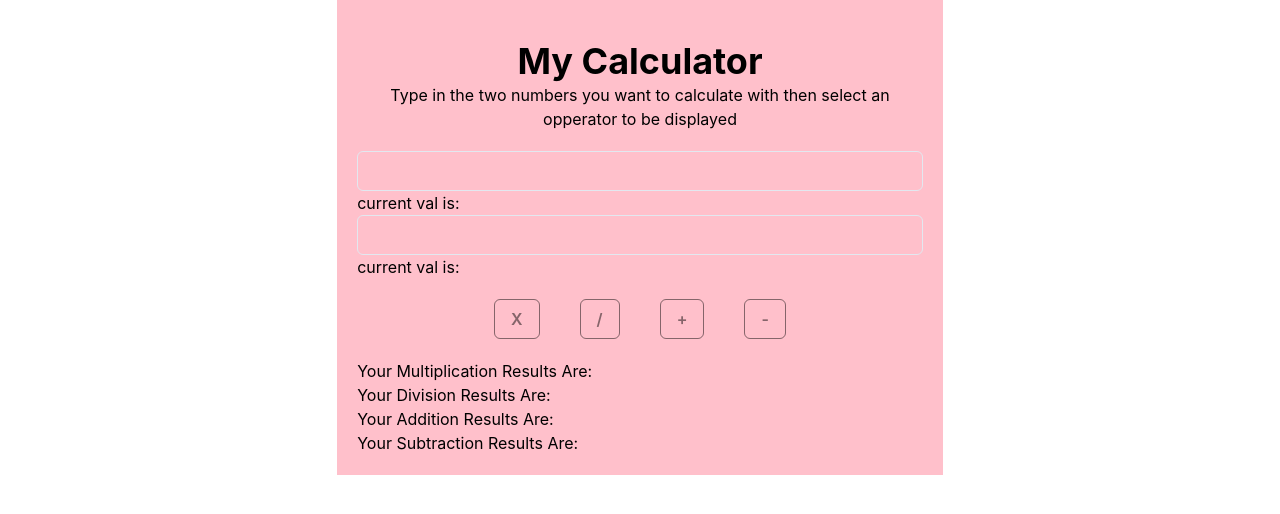
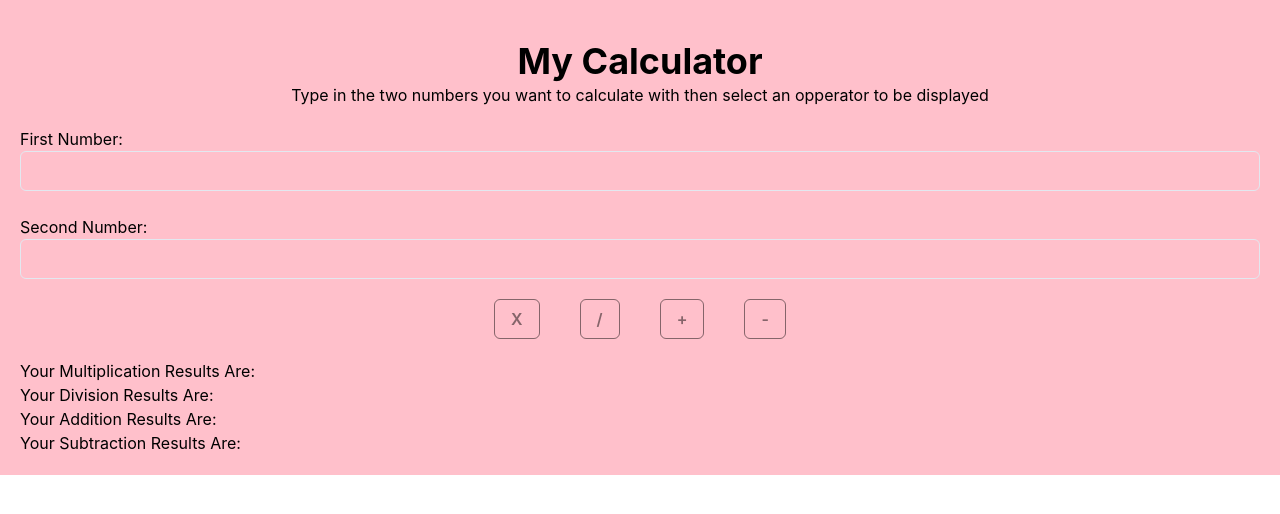
Before and after one commit to mxw74/marcus-site, a Next.js app: page /two-box-calc in a window 1280 px wide. Shown: the top 514 px of the page. Built offline with nearby package versions, Linux system fonts and the light colour scheme.

Commit message:
update some styles

```diff
--- a/pages/two-box-calc.js
+++ b/pages/two-box-calc.js
@@ -11,10 +11,12 @@ const NumInputs = ({inputVal1, inputVal2, setInputVal1, setInputVal2}) => {
   }
 
   return <>
+    First Number:
     <Input {...{onChange: onChange1, type: 'number'}} />
-    current val is: {inputVal1}
+    <br />
+    <br />
+    Second Number:
     <Input {...{onChange: onChange2, type: 'number'}} />
-    current val is: {inputVal2}
   </>
 }
 
@@ -101,7 +103,7 @@ export default function Calculator() {
   const [additionResults, setOppAddition] = useState()
   const [subtractionResults, setOppSubtraction] = useState()
 
-  return <Container {...{bg:'pink', p: 5, color: 'black'}}>
+  return <Container {...{bg:'pink', p: 5, color: 'black', minW: '100%'}}>
     <Box {...{align: 'center', p: 5}}>
       <Heading>My Calculator</Heading>
       <Text>Type in the two numbers you want to calculate with then select an opperator to be displayed</Text>
```
